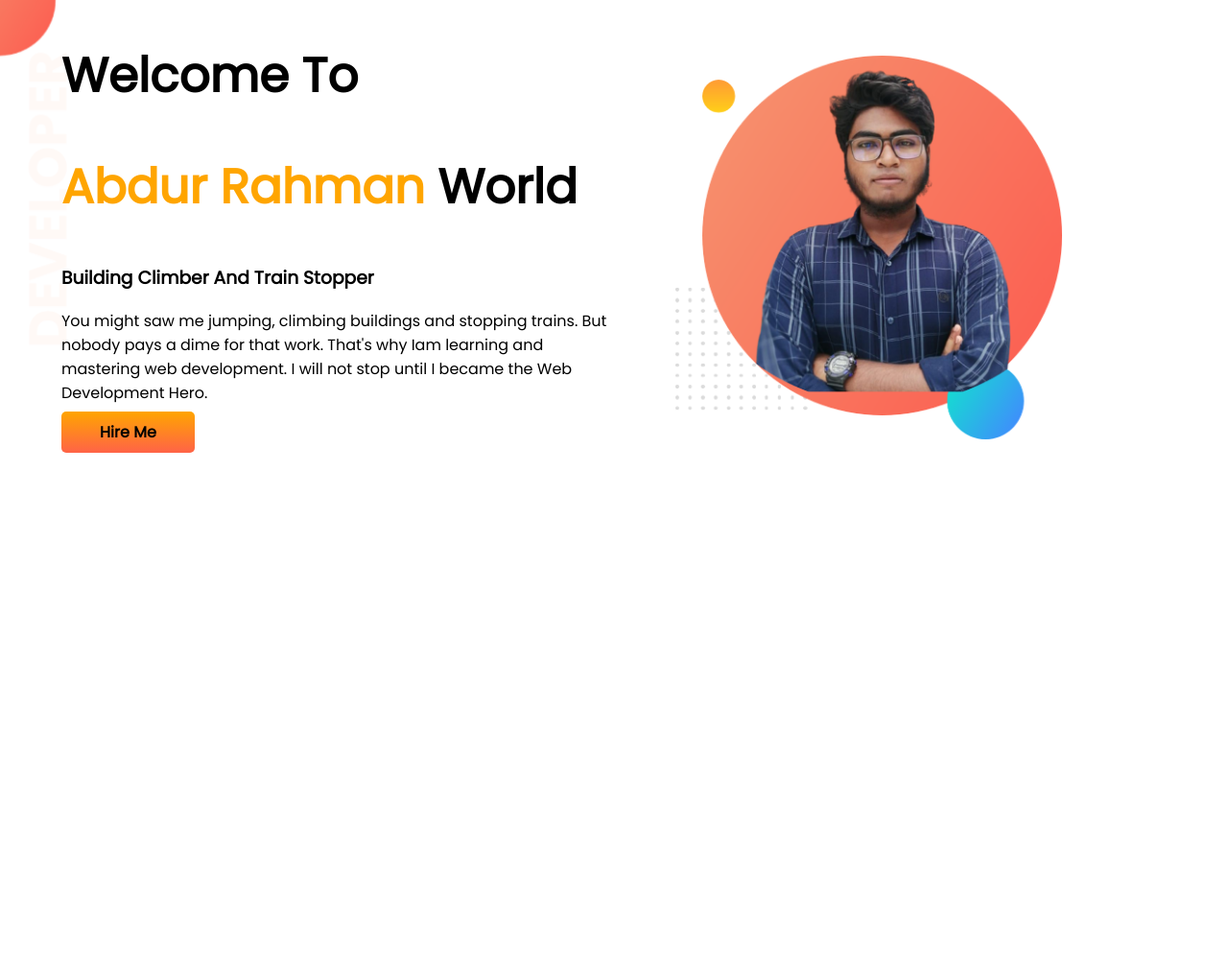
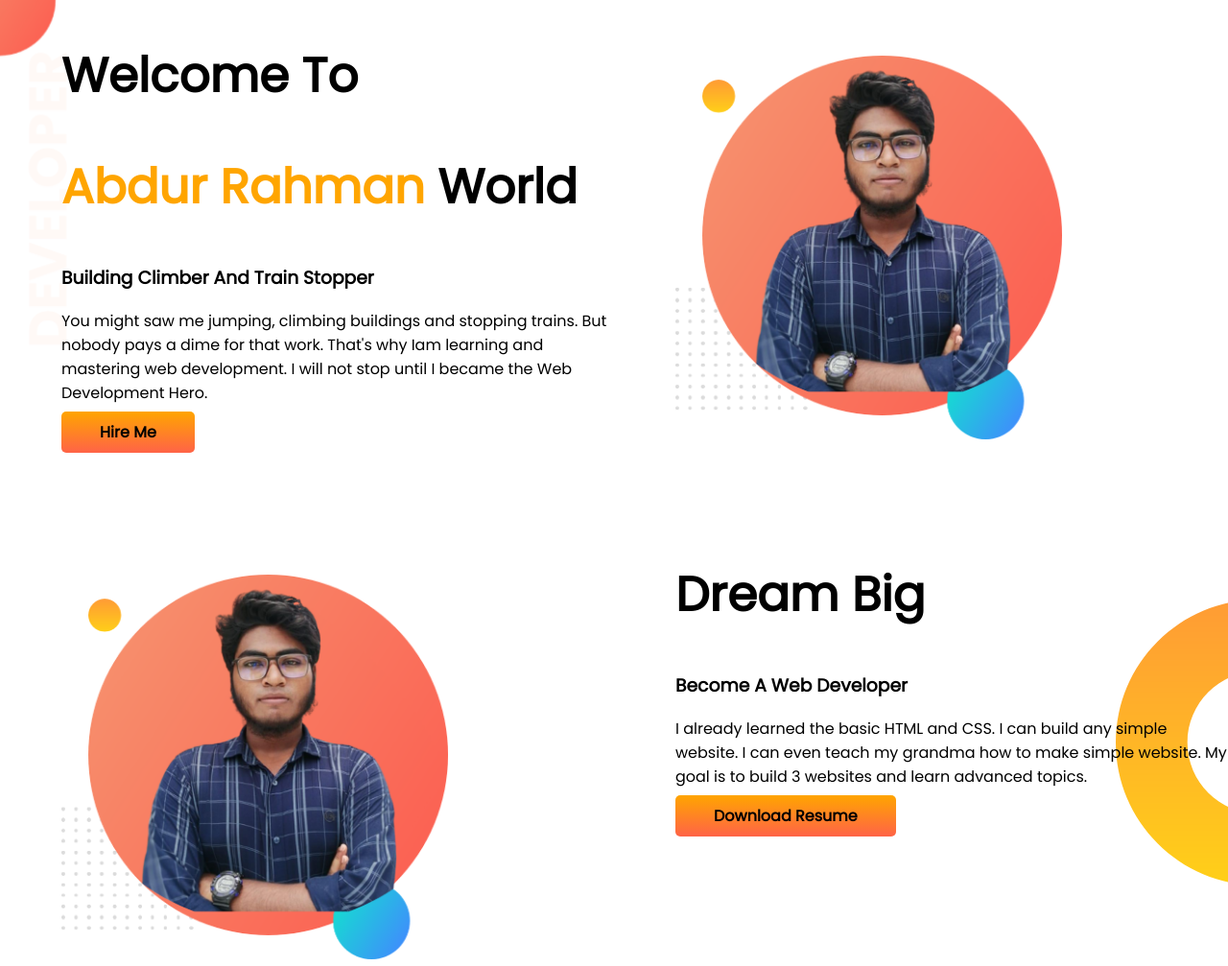
Before and after one commit to Abdur27485/personal-portfolio, a plain HTML site: page index.html in a window 1280 px wide. Shown: the whole page at 96% size. Before the commit the page ends 800 px from the top, so only its background shows below. Drawn offline with Linux system fonts and the light colour scheme.

Commit message:
added dream big html and css

```diff
--- a/index.html
+++ b/index.html
@@ -23,5 +23,17 @@
         <img src="images/my-bg.png" alt="my image">
     </div>
  </section>
+
+ <section id="dream-area">
+    <div  class="half-width">
+        <h1>Dream Big</h1>
+        <h3>Become A Web Developer</h3>
+        <p>I already learned the basic HTML and CSS. I can build any simple website. I can even teach my grandma how to make simple website. My goal is to build 3 websites and learn advanced topics.</p>
+        <a class="link-button" href="#">Download Resume</a>
+    </div>
+    <div  class="half-width">
+        <img src="images/my-bg.png" alt="dream big image">
+    </div>
+ </section>
 </body>
 </html>
--- a/style.css
+++ b/style.css
@@ -1,3 +1,4 @@
+
 body{
     margin: 0;
     font-family: 'Poppins', sans-serif;
@@ -33,3 +34,12 @@ h1{
     color: #010101;
     font-weight: bolder;
 }
+
+#dream-area{
+    background-image: url(images/dream-bg.png);
+    background-repeat: no-repeat;
+    background-position: right;
+    margin-top: 6%;
+    display: flex;
+    flex-direction: row-reverse;
+}
```
